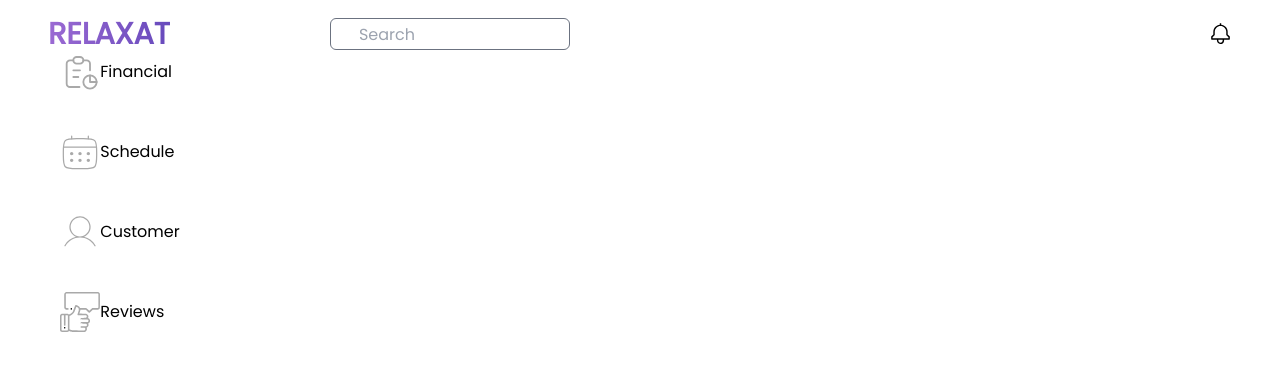
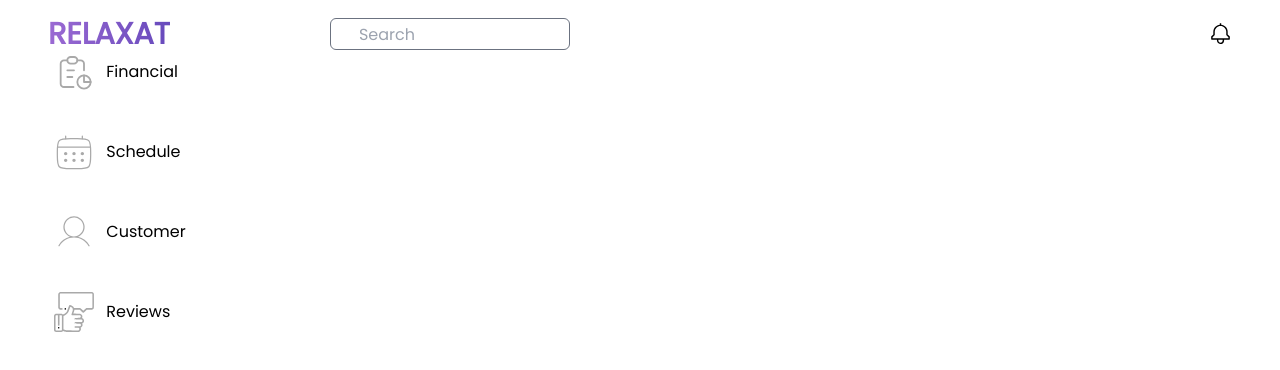
Before and after one commit to JanPoonthong/relaxat, a Next.js app: page / in a window 1280 px wide. Shown: the top 370 px of the page. Built offline with nearby package versions, Linux system fonts and the light colour scheme.

Commit message:
feat: add gap to sidebar icon and text

```diff
--- a/src/app/ui/home/side-bar.tsx
+++ b/src/app/ui/home/side-bar.tsx
@@ -61,7 +61,7 @@ export default function SideBar() {
             <div className="flex gap-10 flex-col justify-center text-center">
                 {sideBarData.map((each) => {
                     return (
-                        <div key={each.text} className="flex items-center">
+                        <div key={each.text} className="flex items-center gap-3">
                             <div
                                 dangerouslySetInnerHTML={{ __html: each.svg }}
                             />
```
